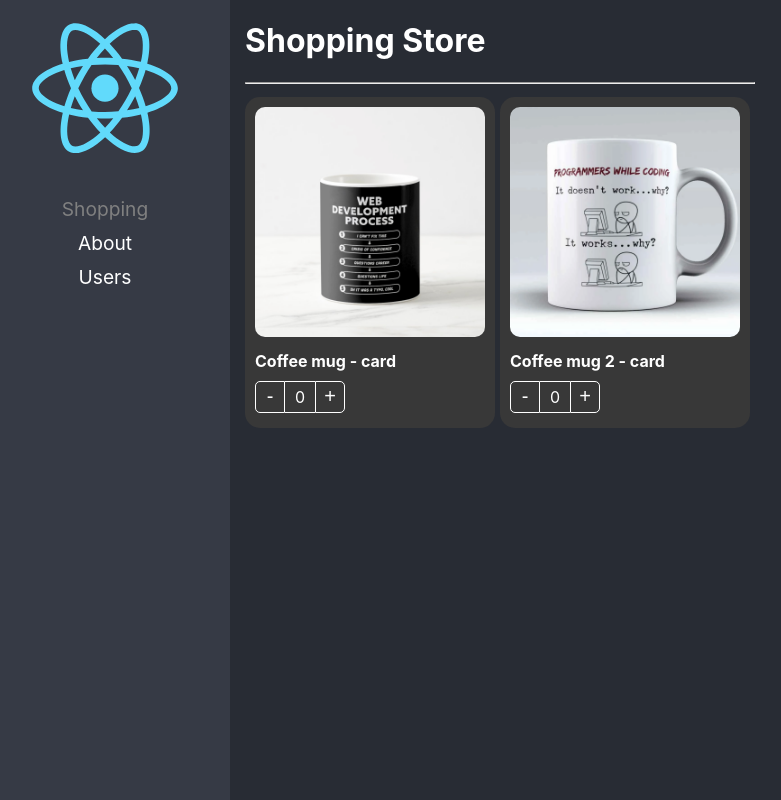
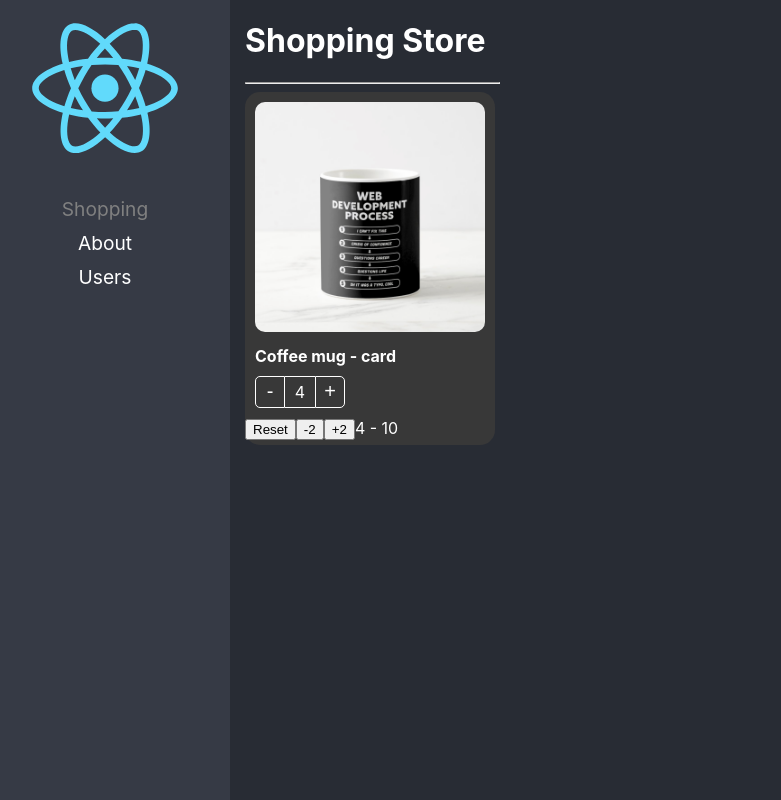
Before and after one commit to ramsesguillen/react-ts-patrones, a React (Create React App) app: page / in a window 1280 px wide. Shown: the whole page, without its empty margins (20-801 px from the left). Built offline with nearby package versions, Linux system fonts and the light colour scheme.

Commit message:
fin del patron

```diff
--- a/src/02-component-patterns/components/ProductButtons.tsx
+++ b/src/02-component-patterns/components/ProductButtons.tsx
@@ -1,4 +1,4 @@
-import { useContext } from "react";
+import { useCallback, useContext } from "react";
 import { ProductContext } from "./ProductCard";
 
 import styles from '../styles/styles.module.css'
@@ -12,7 +12,12 @@ export interface Props {
 
 export const ProductButtons = ({ className, style }: Props) => {
 
-  const { increaseBy, counter } = useContext( ProductContext );
+  const { increaseBy, counter, maxCount } = useContext( ProductContext );
+
+  const isMaxReached = useCallback(() => {
+    return !!maxCount && counter === maxCount;
+  }, [counter, maxCount]);
+
 
   return (
     <div
@@ -28,7 +33,7 @@ export const ProductButtons = ({ className, style }: Props) => {
       <div className={ styles.countLabel }>
         { counter }
       </div>
-      <button className={ styles.buttonAdd }
+      <button className={ `${styles.buttonAdd} ${ isMaxReached() && styles.disabled}` }
         onClick={ () => increaseBy(1)}
       > + </button>
     </div>
--- a/src/02-component-patterns/components/ProductCard.tsx
+++ b/src/02-component-patterns/components/ProductCard.tsx
@@ -1,18 +1,23 @@
 import styles from '../styles/styles.module.css'
 
 import { useProduct } from '../hooks/useProduct';
-import { createContext, ReactElement } from 'react';
-import { onChangeArgs, Product, ProductContextProps } from '../interfaces/interfaces';
+import { createContext } from 'react';
+import { InitialValues, onChangeArgs, Product, ProductCardHandlers, ProductContextProps } from '../interfaces/interfaces';
 
 
 export interface Props {
   product: Product;
-  children?: ReactElement | ReactElement[];
+  // children?: ReactElement | ReactElement[];
+  children: ( args: ProductCardHandlers ) => JSX.Element;
   className?: string;
   style?: React.CSSProperties;
   onChange?: ( args: onChangeArgs ) => void;
   value?: number;
+  initialValues?: InitialValues
 }
+
+
+
 
 
 
@@ -21,21 +26,32 @@ const { Provider } = ProductContext;
 
 
 
-export const ProductCard = ({ product, children, className, style, onChange, value }: Props ) => {
+export const ProductCard = ({ product, children, className, style, onChange, value, initialValues }: Props ) => {
 
-  const { counter, increaseBy } = useProduct( { onChange, product, value } );
+  const { counter, increaseBy, maxCount, isMaxCountReached, reset } = useProduct( { onChange, product, value, initialValues } );
 
   return (
     <Provider value={{
       counter,
       increaseBy,
-      product
+      product,
+      maxCount
     }}>
       <div
         className={ `${ styles.productCard } ${ className }` }
         style={ style }
       >
-        { children }
+        {
+          children({
+            count: counter,
+            isMaxCountReached,
+            reset,
+            maxCount: initialValues?.maxCount,
+            product,
+
+            increaseBy
+          })
+        }
       </div>
     </Provider>
   )
--- a/src/02-component-patterns/hooks/useProduct.tsx
+++ b/src/02-component-patterns/hooks/useProduct.tsx
@@ -1,30 +1,55 @@
-import { useEffect, useState } from "react";
-import { onChangeArgs, Product } from '../interfaces/interfaces';
+import { useEffect, useRef, useState } from "react";
+import { onChangeArgs, Product, InitialValues } from '../interfaces/interfaces';
 
 
 interface useProductArgs {
   product: Product;
   onChange?: ( args: onChangeArgs) => void;
   value?: number;
+  initialValues?: InitialValues
 }
 
 
-export const useProduct = ( { onChange, product, value = 0 }: useProductArgs ) => {
-  const [counter, setCounter] = useState( value );
+export const useProduct = ( { onChange, product, value = 0, initialValues }: useProductArgs ) => {
+  const [counter, setCounter] = useState( initialValues?.count || value );
+  const isMounted = useRef(false);
 
   const increaseBy = ( val: number ) => {
 
-    const newValue = Math.max(counter + val, 0);
+    // if ( initialValues?.maxCount === counter ) return;
+    let newValue = Math.max(counter + val, 0);
+    if ( initialValues?.maxCount ) {
+      newValue = Math.min( newValue, initialValues.maxCount );
+    }
+
+
     setCounter( newValue );
     onChange && onChange({ count: newValue, product });
   }
 
 
+  const reset = () => {
+    setCounter( initialValues?.count || value );
+  }
+
+
   useEffect(() => {
+    if ( !isMounted.current ) return;
+
     setCounter( value );
   }, [value]);
 
+
+  useEffect(() => {
+    isMounted.current = true;
+  }, []);
+
+
   return {
-    counter, increaseBy
+    counter,
+    increaseBy,
+    isMaxCountReached: !!initialValues?.count && initialValues.maxCount === counter,
+    maxCount: initialValues?.maxCount,
+    reset
   }
 }
--- a/src/02-component-patterns/pages/ShoppingPage.tsx
+++ b/src/02-component-patterns/pages/ShoppingPage.tsx
@@ -5,69 +5,46 @@ import { ProductButtons, ProductImage, ProductTitle } from "../components"
 // import { Product } from '../interfaces/interfaces';
 import '../styles/custom-styles.css';
 import { products } from '../data/products';
-import { useShoppingCard } from '../hooks/useShoppingCard';
+// import { useShoppingCard } from '../hooks/useShoppingCard';
 
 
+const product = products[0];
 
 
 
 export const ShoppingPage = () => {
-
-  const { onProductCountChange, shoppingCard } = useShoppingCard();
 
   return (
     <div>
       <h1>Shopping Store</h1>
       <hr />
 
-      <div style={{
-          display: "flex",
-          flexDirection: "row",
-          flexWrap: "wrap"
+      <ProductCard
+        product={ product }
+        className='bg-dark text-white'
+        initialValues={{
+          count: 4,
+          maxCount: 10
         }}
       >
         {
-          products.map( product => (
-            <ProductCard
-              product={ product }
-              className='bg-dark text-white'
-              key={ product.id }
-              onChange={ (event) => onProductCountChange(event) }
-              value={ shoppingCard[product.id]?.count || 0 }
-            >
+          ( { reset, count, increaseBy, maxCount, isMaxCountReached } ) => (
+            <>
               <ProductImage className='custom-image' />
               <ProductTitle className='text-white text-bold' />
               <ProductButtons className='custom-buttons' />
-            </ProductCard>
-          ))
+
+              <button onClick={ reset }>Reset</button>
+              <button onClick={ () => increaseBy(-2)}> -2</button>
+              {
+                ( !isMaxCountReached && <button onClick={ () => increaseBy(2)}> +2</button>)
+              }
+              <span>{ count } - { maxCount }</span>
+            </>
+          )
         }
+      </ProductCard>
 
-
-        <div className="shopping-card">
-          {
-            Object.entries( shoppingCard ).map(([key, product]) => (
-              <ProductCard
-                key={ key }
-                product={ product }
-                className='bg-dark text-white'
-                style={{ width: "100px" }}
-                value={ product.count }
-                onChange={ (event) => onProductCountChange(event) }
-              >
-                {/* onChange={ () => onProductCountChange() } */}
-                <ProductImage className='custom-image' />
-                <ProductButtons
-                  className='custom-buttons'
-                  style={{
-                    display: "flex",
-                    justifyContent: "center"
-                  }}
-                />
-              </ProductCard>
-            ))
-          }
-        </div>
-      </div>
     </div>
   )
 }
--- a/src/02-component-patterns/styles/styles.module.css
+++ b/src/02-component-patterns/styles/styles.module.css
@@ -60,3 +60,9 @@
 .buttonAdd:hover {
     background-color: rgba(0, 0, 0, 0.1);
 }
+
+.disabled {
+    border-color: gray !important;
+    border-left: 1px solid white !important;
+    color: gray !important;
+}
```
Also changed, not shown: src/02-component-patterns/interfaces/interfaces.ts (+17 -0 lines).
